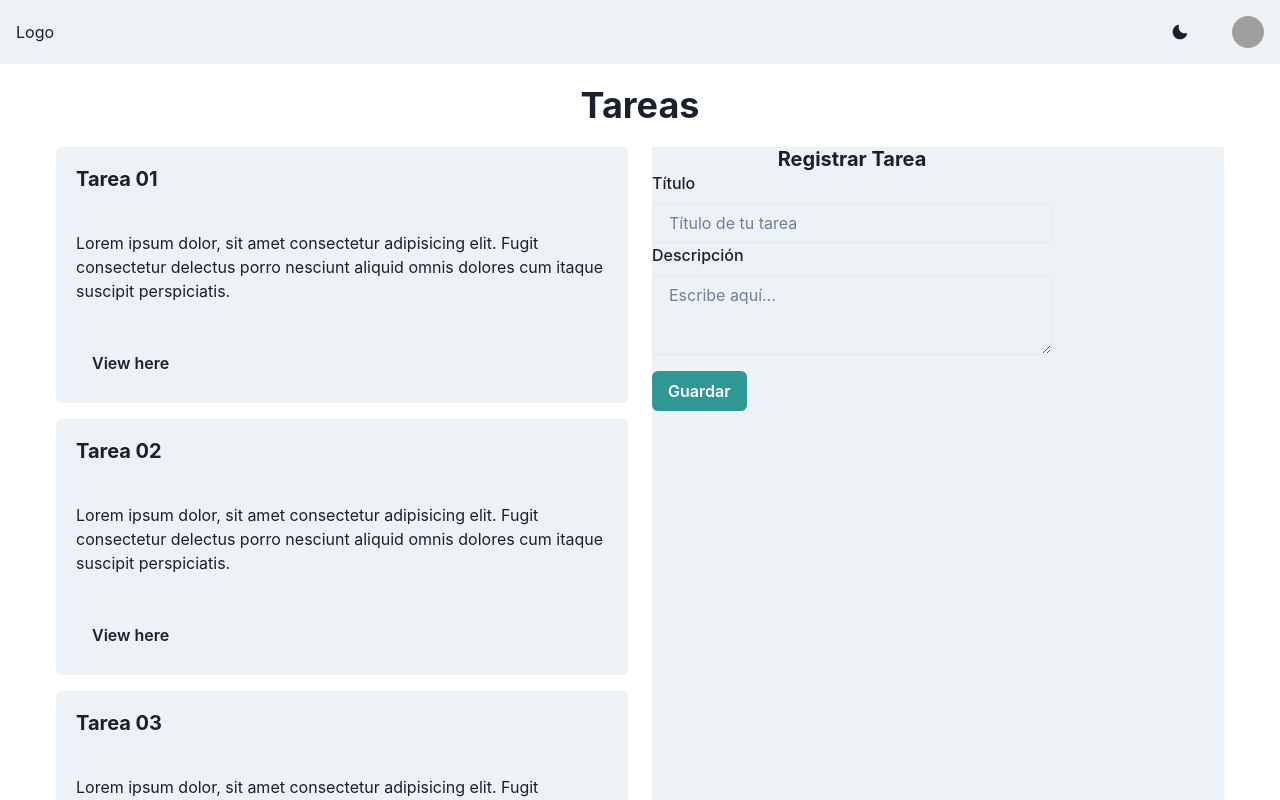
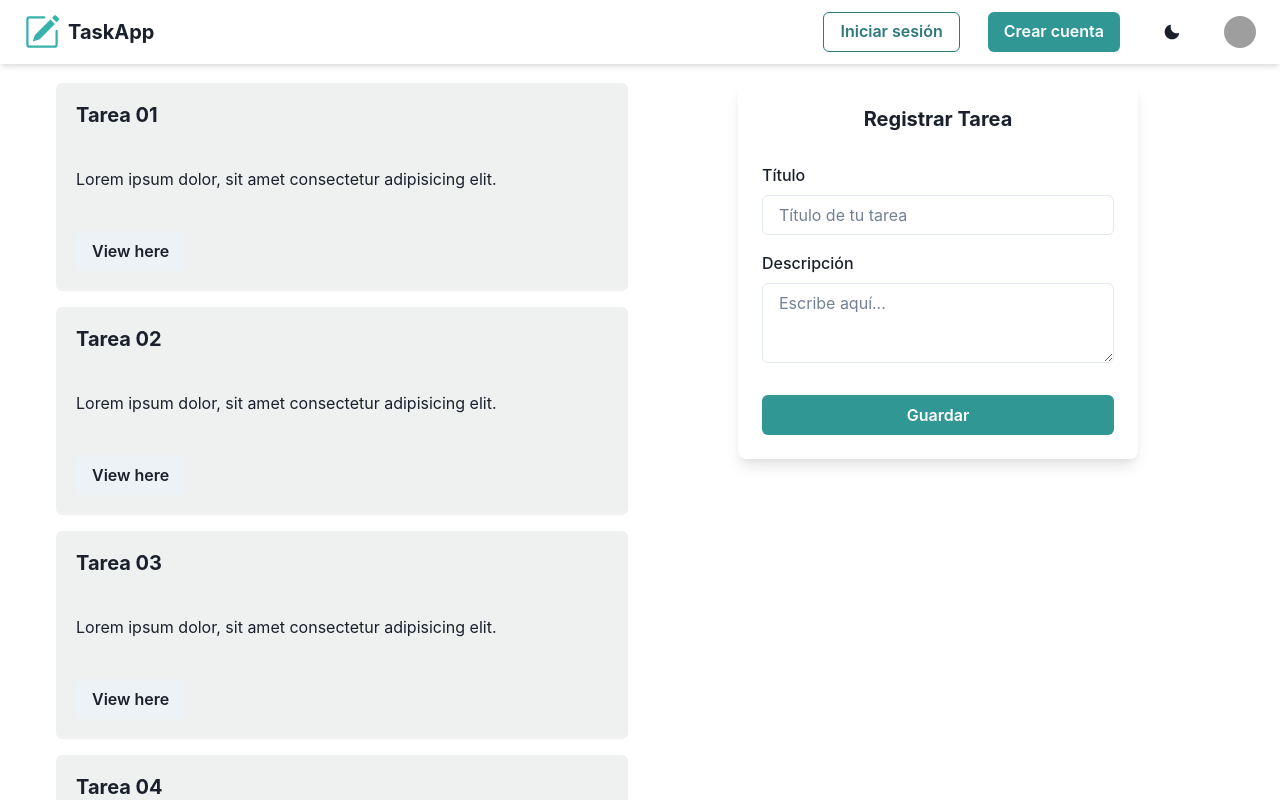
Before and after one commit to GeoCodexx/task-app-mern, a React (Vite) app: page / in a window 1280 px wide. Shown: the top 800 px of the page. Built offline with nearby package versions, Linux system fonts and the light colour scheme; grey boxes are pictures that could not be loaded.

Commit message:
The task route and Navbar component was stylized

```diff
--- a/src/components/NavBarTask.jsx
+++ b/src/components/NavBarTask.jsx
@@ -14,8 +14,13 @@ import {
   Stack,
   useColorMode,
   Center,
+  Icon,
+  Text,
+  Link,
 } from "@chakra-ui/react";
+import { Link as ReactRouterLink } from "react-router-dom";
 import { MoonIcon, SunIcon } from "@chakra-ui/icons";
+import { BsPencilSquare } from "react-icons/bs";
 
 /*
 const NavLink = (props) => {
@@ -42,13 +47,34 @@ const NavBarTask = () => {
   //const { isOpen, onOpen, onClose } = useDisclosure()
   return (
     <>
-      <Box bg={useColorModeValue("gray.100", "gray.900")} px={4}>
+      <Box
+        bg={useColorModeValue("white", "gray.900")}
+        boxShadow={"md"}
+        px={6}
+        position="fixed"
+        top={0}
+        w="full"
+        zIndex="banner"
+      >
         <Flex h={16} alignItems={"center"} justifyContent={"space-between"}>
-          <Box>Logo</Box>
+          <Flex justify="center" align="center">
+            <Icon as={BsPencilSquare} boxSize={9} mr={2} color="teal.400" />
+            <Text fontSize="xl" fontWeight="bold">
+              TaskApp
+            </Text>
+          </Flex>
 
           <Flex alignItems={"center"}>
             <Stack direction={"row"} spacing={7}>
-              <Button onClick={toggleColorMode}>
+              <Link as={ReactRouterLink} to={"/login"}>
+                <Button colorScheme="teal" variant="outline">
+                  Iniciar sesión
+                </Button>
+              </Link>
+              <Link as={ReactRouterLink} to={"/register"}>
+                <Button colorScheme="teal">Crear cuenta</Button>
+              </Link>
+              <Button onClick={toggleColorMode} variant="ghost">
                 {colorMode === "light" ? <MoonIcon /> : <SunIcon />}
               </Button>
 
--- a/src/pages/Login.jsx
+++ b/src/pages/Login.jsx
@@ -1,4 +1,4 @@
-import React from "react";
+import React, { useState } from "react";
 // Chakra imports
 import {
   Box,
@@ -12,15 +12,22 @@ import {
   Switch,
   Text,
   useColorModeValue,
+  InputGroup,
+  InputRightElement,
 } from "@chakra-ui/react";
 //client/src/assets/img/signInImage.png
 //client/src/assets
 // Assets
 import signInImage from "../assets/img/signInImage.png";
+import { ViewIcon, ViewOffIcon } from "@chakra-ui/icons";
 const Login = () => {
   // Chakra color mode
   const titleColor = useColorModeValue("teal.300", "teal.200");
   const textColor = useColorModeValue("gray.400", "white");
+
+  //Estado para mostrar y ocultar contraseña en el formulario
+  const [showPassword, setShowPassword] = useState(false);
+
   return (
     <Flex position="relative" mb="40px">
       <Flex
@@ -69,18 +76,32 @@ const Login = () => {
                 placeholder="Tu dirección de correo"
                 size="lg"
               />
+            </FormControl>
+            <FormControl>
               <FormLabel ms="4px" fontSize="sm" fontWeight="normal">
                 Contraseña
               </FormLabel>
+              <InputGroup>
                 <Input
                   borderRadius="15px"
-                mb="36px"
                   fontSize="sm"
-                type="password"
+                  type={showPassword ? "text" : "password"}
                   placeholder="Tu contraseña"
                   size="lg"
                 />
-              <FormControl display="flex" alignItems="center">
+                <InputRightElement h={"full"}>
+                  <Button
+                    variant={"ghost"}
+                    onClick={() =>
+                      setShowPassword((showPassword) => !showPassword)
+                    }
+                  >
+                    {showPassword ? <ViewIcon /> : <ViewOffIcon />}
+                  </Button>
+                </InputRightElement>
+              </InputGroup>
+            </FormControl>
+            <FormControl display="flex" alignItems="center" mt="25px">
               <Switch id="remember-login" colorScheme="teal" me="10px" />
               <FormLabel
                 htmlFor="remember-login"
@@ -109,7 +130,7 @@ const Login = () => {
             >
               SIGN IN
             </Button>
-            </FormControl>
+
             <Flex
               flexDirection="column"
               justifyContent="center"
--- a/src/pages/Tasks.jsx
+++ b/src/pages/Tasks.jsx
@@ -45,7 +45,7 @@ const Tasks = () => {
         <NavBarTask />
       </nav>
       <Box px={{ base: "6px", md: "40px" }} py="5">
-        <Container maxW="container.2xl">
+        <Container maxW="container.xl">
           <Heading textAlign="center" mb="5">
             Tareas
           </Heading>
@@ -63,7 +63,7 @@ const Tasks = () => {
                 w="100%"
                 templateColumns={{
                   base: "repeat(1, 1fr)",
-                  "2xl": "repeat(2, 1fr)",
+                  "2xl": "repeat(3, 1fr)",
                 }}
                 gap={4}
                 bg={useColorModeValue("white", "gray.800")}
@@ -72,55 +72,59 @@ const Tasks = () => {
                   {
                     title: "Tarea 01",
                     description:
-                      "Lorem ipsum dolor, sit amet consectetur adipisicing elit. Fugit consectetur delectus porro nesciunt aliquid omnis dolores cum itaque suscipit perspiciatis.",
+                      "Lorem ipsum dolor, sit amet consectetur adipisicing elit.",
                   },
                   {
                     title: "Tarea 02",
                     description:
-                      "Lorem ipsum dolor, sit amet consectetur adipisicing elit. Fugit consectetur delectus porro nesciunt aliquid omnis dolores cum itaque suscipit perspiciatis.",
+                      "Lorem ipsum dolor, sit amet consectetur adipisicing elit.",
                   },
                   {
                     title: "Tarea 03",
                     description:
-                      "Lorem ipsum dolor, sit amet consectetur adipisicing elit. Fugit consectetur delectus porro nesciunt aliquid omnis dolores cum itaque suscipit perspiciatis.",
+                      "Lorem ipsum dolor, sit amet consectetur adipisicing elit.",
                   },
                   {
                     title: "Tarea 04",
                     description:
-                      "Lorem ipsum dolor, sit amet consectetur adipisicing elit. Fugit consectetur delectus porro nesciunt aliquid omnis dolores cum itaque suscipit perspiciatis.",
+                      "Lorem ipsum dolor, sit amet consectetur adipisicing elit.",
                   },
                   {
                     title: "Tarea 05",
                     description:
-                      "Lorem ipsum dolor, sit amet consectetur adipisicing elit. Fugit consectetur delectus porro nesciunt aliquid omnis dolores cum itaque suscipit perspiciatis.",
+                      "Lorem ipsum dolor, sit amet consectetur adipisicing elit.",
                   },
                   {
                     title: "Tarea 06",
                     description:
-                      "Lorem ipsum dolor, sit amet consectetur adipisicing elit. Fugit consectetur delectus porro nesciunt aliquid omnis dolores cum itaque suscipit perspiciatis.",
+                      "Lorem ipsum dolor, sit amet consectetur adipisicing elit.",
                   },
                   {
                     title: "Tarea 07",
                     description:
-                      "Lorem ipsum dolor, sit amet consectetur adipisicing elit. Fugit consectetur delectus porro nesciunt aliquid omnis dolores cum itaque suscipit perspiciatis.",
+                      "Lorem ipsum dolor, sit amet consectetur adipisicing elit.",
                   },
                   {
                     title: "Tarea 08",
                     description:
-                      "Lorem ipsum dolor, sit amet consectetur adipisicing elit. Fugit consectetur delectus porro nesciunt aliquid omnis dolores cum itaque suscipit perspiciatis.",
+                      "Lorem ipsum dolor, sit amet consectetur adipisicing elit.",
                   },
                   {
                     title: "Tarea 09",
                     description:
-                      "Lorem ipsum dolor, sit amet consectetur adipisicing elit. Fugit consectetur delectus porro nesciunt aliquid omnis dolores cum itaque suscipit perspiciatis.",
+                      "Lorem ipsum dolor, sit amet consectetur adipisicing elit.",
                   },
                   {
                     title: "Tarea 10",
                     description:
-                      "Lorem ipsum dolor, sit amet consectetur adipisicing elit. Fugit consectetur delectus porro nesciunt aliquid omnis dolores cum itaque suscipit perspiciatis.",
+                      "Lorem ipsum dolor, sit amet consectetur adipisicing elit.",
                   },
                 ].map((elem, i) => (
-                  <Card key={i} variant="filled">
+                  <Card
+                    key={i}
+                    variant="filled"
+                    bg={useColorModeValue("#eff1f1", "gray.700")}
+                  >
                     <CardHeader>
                       <Heading size="md"> {elem.title}</Heading>
                     </CardHeader>
@@ -138,12 +142,21 @@ const Tasks = () => {
             <GridItem
               w="100%"
               h="auto"
-              bg={useColorModeValue("gray.100", "gray.800")}
-              rowStart={{base:"1", lg:"auto"}}
+              bg={useColorModeValue("white", "gray.800")}
+              rowStart={{ base: "1", lg: "auto" }}
             >
-              <Box w={{ base: "280px", md: "400px" }}>
+              <Box
+                w={{ base: "280px", sm: "400px" }}
+                m="auto"
+                p={6}
+                bg={useColorModeValue("white", "gray.700")}
+                borderRadius={"lg"}
+                boxShadow={"lg"}
+              >
                 {/**FORM COMPONENT */}
-                <Heading size="md" textAlign="center">Registrar Tarea</Heading>
+                <Heading size="md" textAlign="center" mb={8}>
+                  Registrar Tarea
+                </Heading>
                 <form onSubmit={handleSubmit(onSubmit)}>
                   <FormControl isInvalid={errors.title}>
                     <FormLabel htmlFor="title">Título</FormLabel>
@@ -162,7 +175,7 @@ const Tasks = () => {
                       {errors.title && errors.title.message}
                     </FormErrorMessage>
                   </FormControl>
-                  <FormControl isInvalid={errors.description}>
+                  <FormControl isInvalid={errors.description} my={4}>
                     <FormLabel htmlFor="description">Descripción</FormLabel>
                     <Textarea
                       id="description"
@@ -184,6 +197,7 @@ const Tasks = () => {
                     colorScheme="teal"
                     isLoading={isSubmitting}
                     type="submit"
+                    w={{ base: "full" }}
                   >
                     Guardar
                   </Button>
```
Also changed, not shown: src/pages/Register.jsx (+68 -15 lines). Lines whose indentation alone changed are shown as unchanged.
